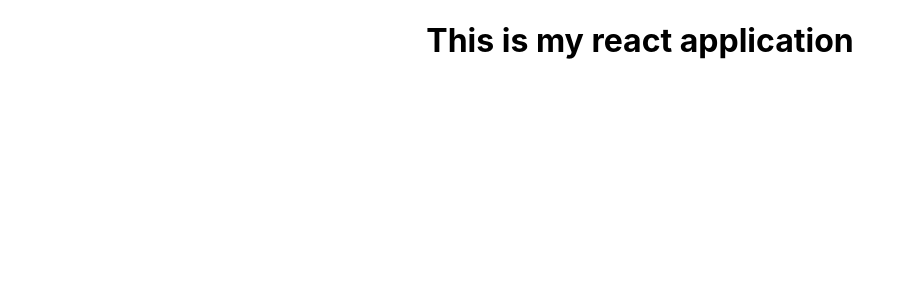
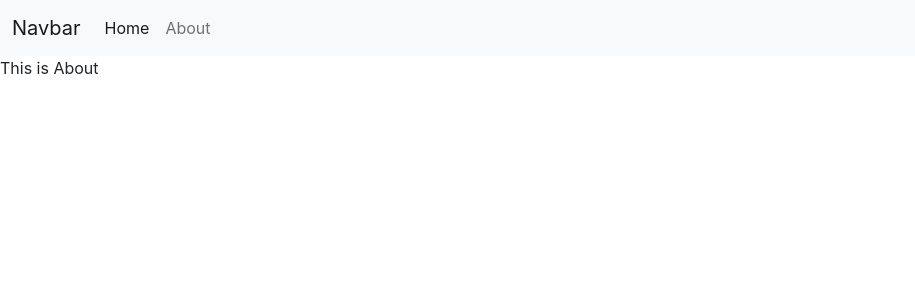
Before and after one commit to Harshul02/iNotebook, a React (Create React App) app: page /about in a window 1280 px wide. Shown: the top 300 px of the page, without its empty margins (0-915 px from the left). Built offline with nearby package versions, Linux system fonts and the light colour scheme.

Commit message:
Added Navbar and Routes

```diff
--- a/public/index.html
+++ b/public/index.html
@@ -10,34 +10,18 @@
       content="Web site created using create-react-app"
     />
     <link rel="apple-touch-icon" href="%PUBLIC_URL%/logo192.png" />
-    <!--
-      manifest.json provides metadata used when your web app is installed on a
-      user's mobile device or desktop. See https://developers.google.com/web/fundamentals/web-app-manifest/
-    -->
+
     <link rel="manifest" href="%PUBLIC_URL%/manifest.json" />
-    <!--
-      Notice the use of %PUBLIC_URL% in the tags above.
-      It will be replaced with the URL of the `public` folder during the build.
-      Only files inside the `public` folder can be referenced from the HTML.
+    <!-- CSS only -->
+<link href="https://cdn.jsdelivr.net/npm/bootstrap@5.2.3/dist/css/bootstrap.min.css" rel="stylesheet" integrity="sha384-rbsA2VBKQhggwzxH7pPCaAqO46MgnOM80zW1RWuH61DGLwZJEdK2Kadq2F9CUG65" crossorigin="anonymous">
 
-      Unlike "/favicon.ico" or "favicon.ico", "%PUBLIC_URL%/favicon.ico" will
-      work correctly both with client-side routing and a non-root public URL.
-      Learn how to configure a non-root public URL by running `npm run build`.
-    -->
-    <title>React App</title>
+
+    <title>iNotebook - Your Notes secured in the cloud</title>
   </head>
   <body>
     <noscript>You need to enable JavaScript to run this app.</noscript>
     <div id="root"></div>
-    <!--
-      This HTML file is a template.
-      If you open it directly in the browser, you will see an empty page.
-
-      You can add webfonts, meta tags, or analytics to this file.
-      The build step will place the bundled scripts into the <body> tag.
-
-      To begin the development, run `npm start` or `yarn start`.
-      To create a production bundle, use `npm run build` or `yarn build`.
-    -->
+    <!-- JavaScript Bundle with Popper -->
+<script src="https://cdn.jsdelivr.net/npm/bootstrap@5.2.3/dist/js/bootstrap.bundle.min.js" integrity="sha384-kenU1KFdBIe4zVF0s0G1M5b4hcpxyD9F7jL+jjXkk+Q2h455rYXK/7HAuoJl+0I4" crossorigin="anonymous"></script>
   </body>
 </html>
--- a/src/App.js
+++ b/src/App.js
@@ -1,10 +1,24 @@
 import './App.css';
-
+// import ReactDOM from "react-dom/client";
+import {
+  Routes,
+  Route,
+  BrowserRouter,
+} from "react-router-dom";
+import Navbar from './components/Navbar';
+import Home from './components/Home';
+import About from './components/About';
 function App() {
   return (
-    <div className="App">
-      <h1>This is my react application</h1>
-    </div>
+    <>
+    <BrowserRouter>
+      <Navbar />
+      <Routes>
+      <Route exact path="/" element={<Home />}></Route>
+      <Route exact path="/about" element={<About />}></Route>
+      </Routes>
+      </BrowserRouter>
+    </>
   );
 }
 
--- /dev/null
+++ b/src/components/About.js
@@ -0,0 +1,11 @@
+import React from 'react'
+
+const About = () => {
+  return (
+    <div>
+      This is About
+    </div>
+  )
+}
+
+export default About
--- /dev/null
+++ b/src/components/Home.js
@@ -0,0 +1,11 @@
+import React from 'react'
+
+const Home = () => {
+  return (
+    <div>
+      This is home.
+    </div>
+  )
+}
+
+export default Home
--- /dev/null
+++ b/src/components/Navbar.js
@@ -0,0 +1,45 @@
+import React from 'react'
+import {Link} from "react-router-dom";
+
+const Navbar = () => {
+  return (
+        <nav className="navbar navbar-expand-lg bg-light">
+  <div className="container-fluid">
+    <Link className="navbar-brand" to="/">Navbar</Link>
+    <button className="navbar-toggler" type="button" data-bs-toggle="collapse" data-bs-target="#navbarSupportedContent" aria-controls="navbarSupportedContent" aria-expanded="false" aria-label="Toggle navigation">
+      <span className="navbar-toggler-icon"></span>
+    </button>
+    <div className="collapse navbar-collapse" id="navbarSupportedContent">
+      <ul className="navbar-nav me-auto mb-2 mb-lg-0">
+        <li className="nav-item">
+          <Link className="nav-link active" aria-current="page" to="/">Home</Link>
+        </li>
+        <li className="nav-item">
+          <Link className="nav-link" to="/about">About</Link>
+        </li>
+        {/* <li className="nav-item dropdown">
+          <a className="nav-link dropdown-toggle" href="#" role="button" data-bs-toggle="dropdown" aria-expanded="false">
+            Dropdown
+          </a>
+          <ul className="dropdown-menu">
+            <li><a className="dropdown-item" href="#">Action</a></li>
+            <li><a className="dropdown-item" href="#">Another action</a></li>
+            <li><hr className="dropdown-divider" /></li>
+            <li><a className="dropdown-item" href="#">Something else here</a></li>
+          </ul>
+        </li> */}
+        {/* <li className="nav-item">
+          <Link className="nav-link disabled">Disabled</Link>
+        </li> */}
+      </ul>
+      {/* <form className="d-flex" role="search">
+        <input className="form-control me-2" type="search" placeholder="Search" aria-label="Search" />
+        <button className="btn btn-outline-success" type="submit">Search</button>
+      </form> */}
+    </div>
+  </div>
+</nav>
+  )
+}
+
+export default Navbar
```
